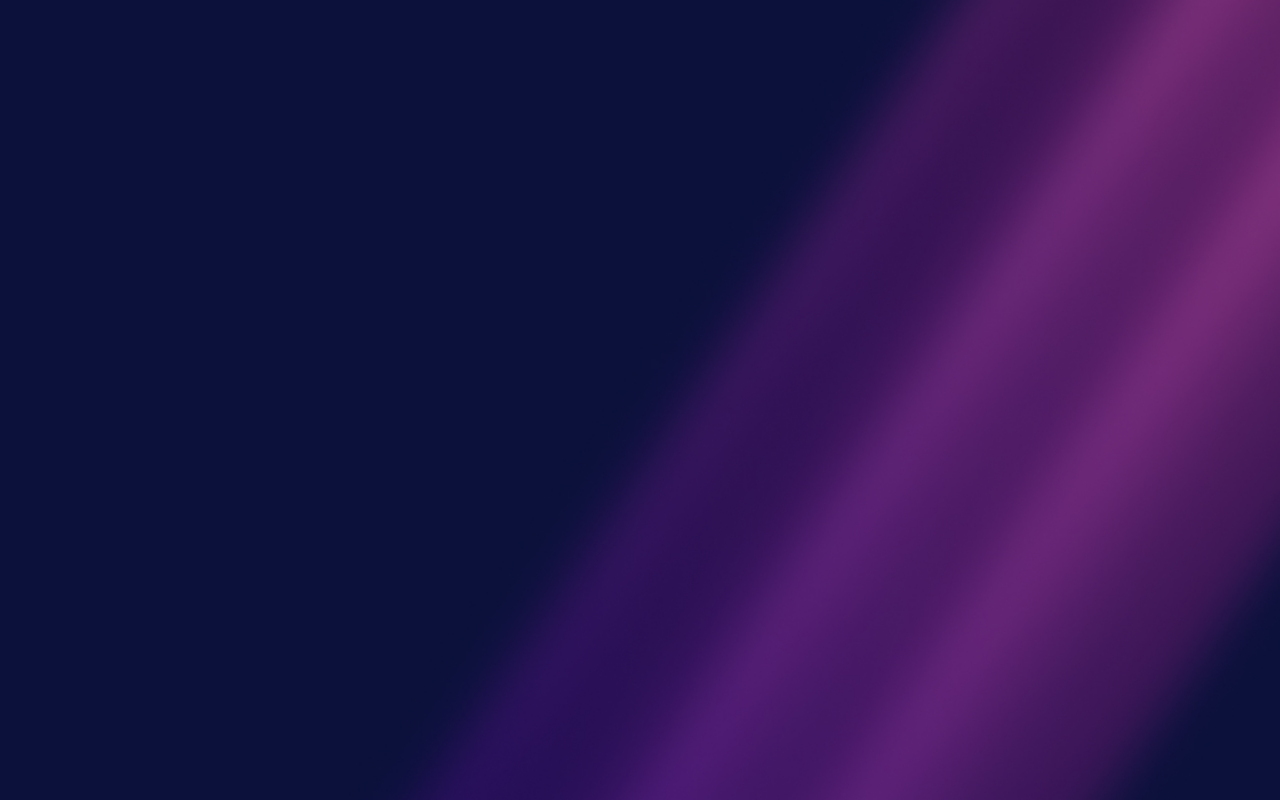
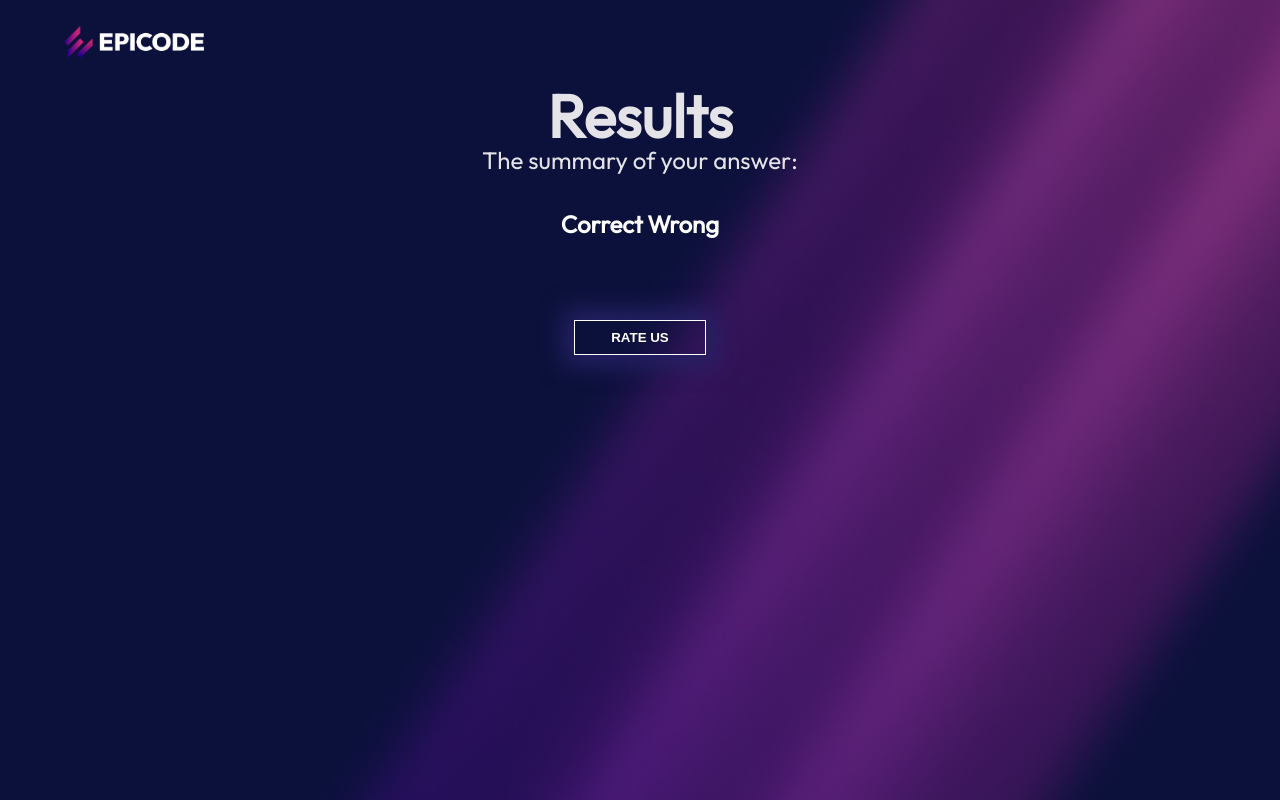
Before and after one commit to Peppe1795/Build-week01, a plain HTML site: page result.html in a window 1280 px wide. Drawn offline with Linux system fonts and the light colour scheme.

Commit message:
aggiornato

```diff
--- a/assets/css/style.css
+++ b/assets/css/style.css
@@ -8,6 +8,7 @@ body {
 	font-family: 'Inter', sans-serif;
     background-image: url('../img/bg.jpg');
     background-size: cover;
+	background-position: center;
     height: 100%;
     width: 100%;
     background-repeat: no-repeat;
@@ -15,11 +16,16 @@ body {
     color: white;
     line-height: 1.5rem;
 	font-size: 16px;
+	text-align: center;
+	cursor: pointer;
 }
 
 h1 {
     font-size: 60px;
 	font-family: 'Outfit', sans-serif;
+}
+header {
+	text-align: left;
 }
 
 header img {
@@ -32,12 +38,14 @@ header img {
 }
 
 h2 {
-color: #d20094;
 font-family: 'Outfit', sans-serif;
 }
 
+.viola{
+	color: #d20094;
+}
+
 .principale {
-    text-align: center;
     width: 100%;
     margin: 6% auto;
 }
@@ -76,6 +84,15 @@ font-family: 'Outfit', sans-serif;
 
 .titolo{
     font-weight: normal;
+	color: #E3E3E8;
+}
+
+.titolo h2 {
+	font-weight: normal;
+}
+
+.titolo h1 {
+	margin-bottom: 20px;
 }
 
 span{
@@ -95,3 +112,18 @@ span{
 .primoButton {
 	width: auto;
 }
+
+.ultimoButton {
+	background-color: transparent;
+	padding: 0.7em 2.7em;
+    margin-top: 5%;
+	color: white;
+	font-weight: bold;
+	box-shadow: 0px 0px 25px 10px #262266;
+	border: 1px solid white;
+}
+
+
+.inlinea div {
+	display: inline-block;
+}
--- a/result.html
+++ b/result.html
@@ -4,10 +4,32 @@
         <meta charset="UTF-8">
         <meta http-equiv="X-UA-Compatible" content="IE=edge">
         <meta name="viewport" content="width=device-width, initial-scale=1.0">
-    <title>Document</title>
+        <title>Result</title>
         <link rel="stylesheet" href="assets/css/style.css">
     </head>
     <body>
-
+        <div id="container">
+            <header>
+                <div class='logo'><img src="assets/img/epicode_logo.png">
+                </div>
+            </header>
+            <main>
+                <div class="titolo">
+                    <h1>Results</h1>
+                    <h2>The summary of your answer:</h2>
+                </div>
+                <div class="inlinea">
+                <div class='corretto'>
+                    <h2>Correct</h2>
+                </div>
+                <div class='sbagliato'>
+                    <h2>Wrong</h2>
+                </div>
+            </div>
+            </main>
+            <footer>
+                <button class="ultimoButton">RATE US</button>
+            </footer>
+        </div>
     </body>
 </html>
```
Also changed, not shown: index.html (+2 -2 lines). Lines whose indentation alone changed are shown as unchanged.
